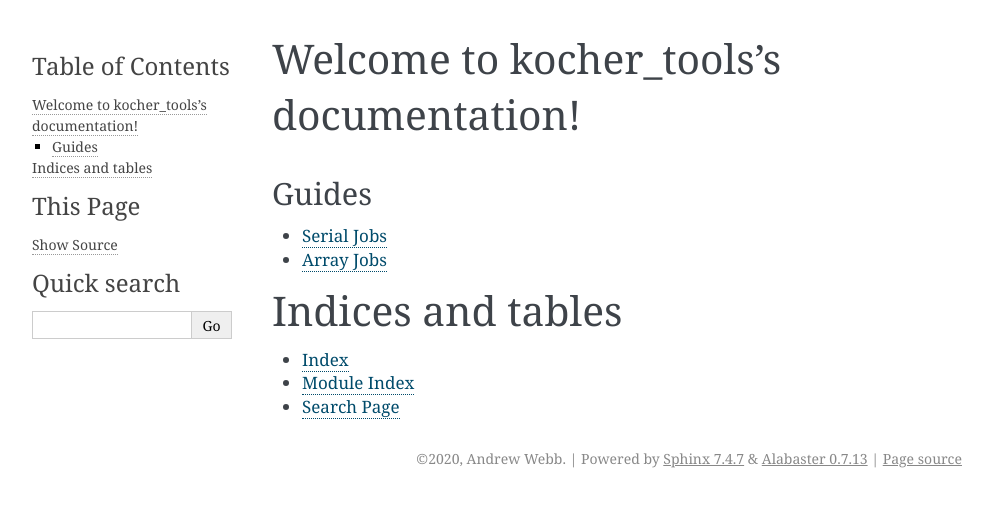
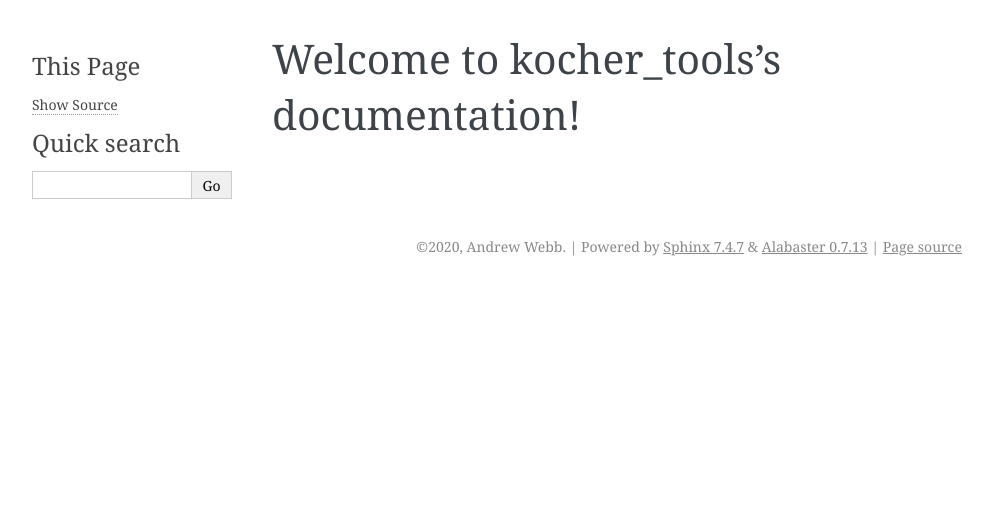
Before and after one commit to kocherlab/kocher_guides, a Sphinx documentation site: the page built from docs/index.rst, in a window 1280 px wide. Shown: the top 507 px of the page, without its empty margins (148-1141 px from the left). Built offline with Sphinx 7.4.7, drawn with Linux system fonts in a browser that asks for light colours.

Commit message:
Update to ToC

```diff
--- a/docs/Guides/SLURM.rst
+++ b/docs/Guides/SLURM.rst
@@ -1,3 +1,6 @@
+SLURM
+=====
+
 Serial Jobs
 -----------
 
--- a/docs/index.rst
+++ b/docs/index.rst
@@ -6,16 +6,9 @@
 Welcome to kocher_tools's documentation!
 ========================================
 
-Guides
-------
 .. toctree::
    :maxdepth: 1
+   :caption: Guides:
+   :hidden:
 
    Guides/SLURM
-
-Indices and tables
-==================
-
-* :ref:`genindex`
-* :ref:`modindex`
-* :ref:`search`
```
